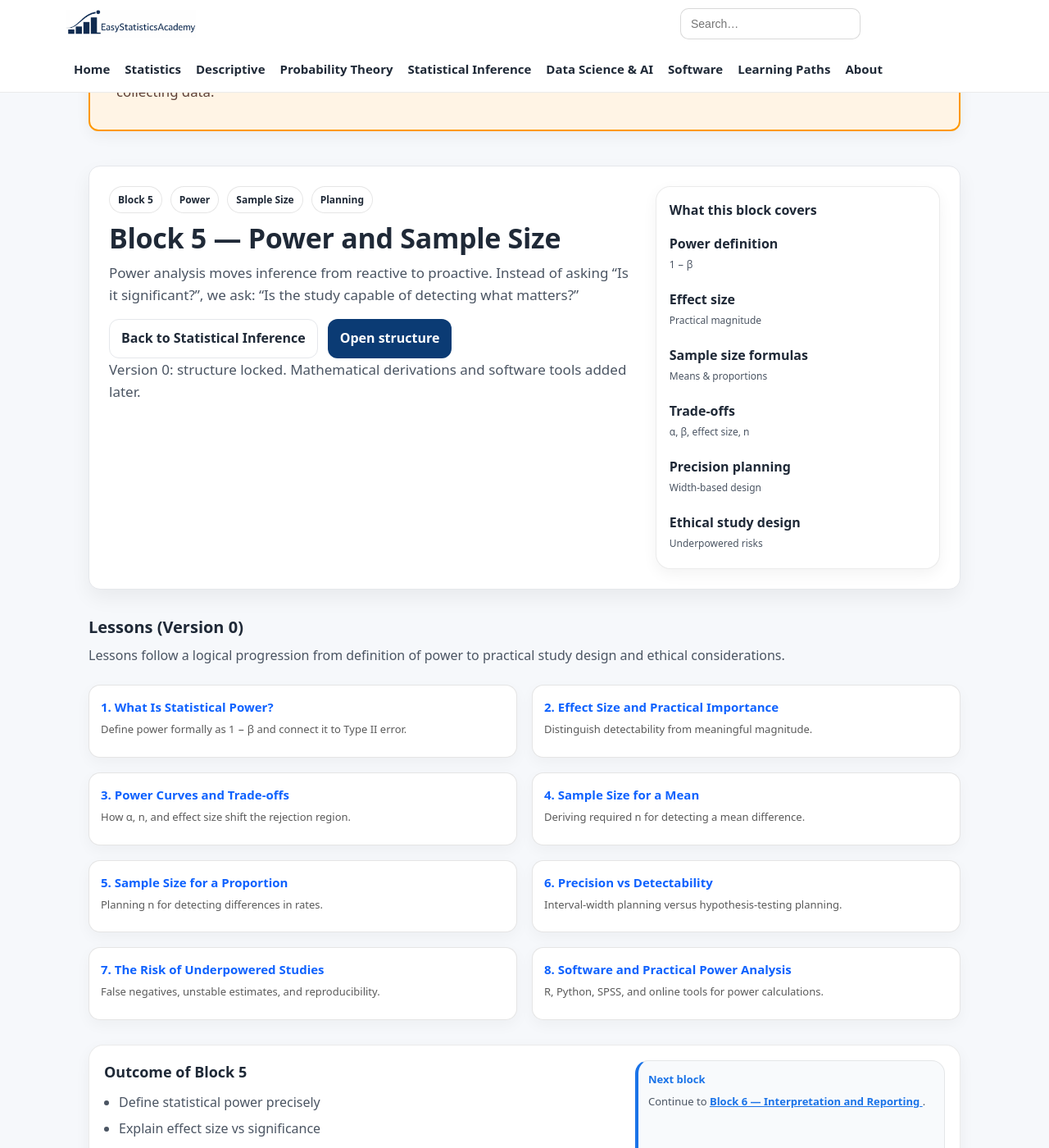
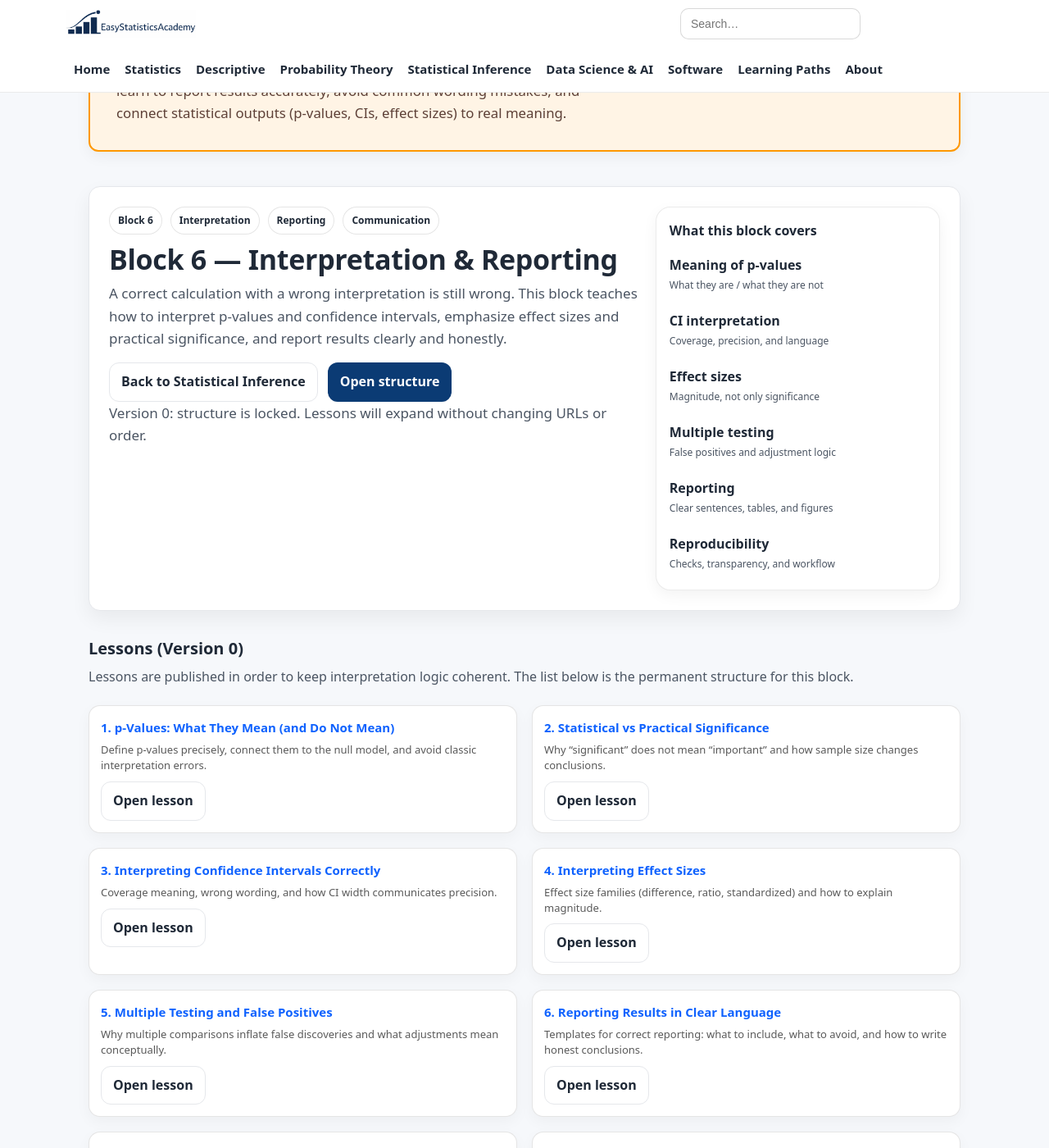
Before and after one commit to ammar-homaida-statistics/easystatisticsacademy, a Jekyll site: the page built from inference/interpretation-reporting/index.md, in a window 1280 px wide and 1400 px high, scrolled down 283 px. Shown: the whole window at 82% size. Built offline with Jekyll 4.4.1, drawn with Linux system fonts in a browser that asks for light colours; our own code applies the rules of GitHub Pages for plain Markdown files; some of the changed text lies outside the part shown.

Commit message:
Update and correct the structure

```diff
--- a/inference/interpretation-reporting/index.md
+++ b/inference/interpretation-reporting/index.md
@@ -1,12 +1,12 @@
 <!-- =========================================================
-BLOCK 5 — POWER AND SAMPLE SIZE
-File: /inference/power-sample-size/index.md
+BLOCK 6 — INTERPRETATION & REPORTING
+File: /inference/interpretation-reporting/index.md
 ========================================================= -->
 ---
 layout: default
-title: Block 5 — Power and Sample Size
-description: Learn how statistical power works, how sample size determines precision and detectability, and how to plan studies responsibly.
-permalink: /inference/power-sample-size/
+title: Block 6 — Interpretation & Reporting
+description: Interpret and report inference correctly: what p-values and confidence intervals mean, effect sizes, practical significance, multiple testing, and clear scientific communication.
+permalink: /inference/interpretation-reporting/
 sidebar: false
 ---
 
@@ -18,41 +18,41 @@ sidebar: false
         🚧 This Block Is Under Construction
       </h2>
       <p style="margin:0; font-size:1.05rem; color:#5d4037; line-height:1.6;">
-        This block explains how statistical power works, how sample size controls
-        detectability and precision, and how to design studies responsibly before collecting data.
+        This block focuses on the hardest part of inference: <strong>interpretation</strong>.
+        You will learn to report results accurately, avoid common wording mistakes,
+        and connect statistical outputs (p-values, CIs, effect sizes) to real meaning.
       </p>
     </div>
   </div>
 </section>
 
-<!-- Update last visited block -->
+<!-- ✅ Update "last visited block" -->
 <script>
-(function () {
-  var KEY = "esa_continue_inference_last_block_v0";
-  localStorage.setItem(KEY, JSON.stringify({
-    url: "/inference/power-sample-size/",
-    label: "Block 5 — Power and Sample Size",
-    ts: Date.now()
-  }));
-})();
+  (function () {
+    var KEY = "esa_continue_inference_last_block_v0";
+    localStorage.setItem(KEY, JSON.stringify({
+      url: "/inference/interpretation-reporting/",
+      label: "Block 6 — Interpretation & Reporting",
+      ts: Date.now()
+    }));
+  })();
 </script>
 
 <section class="hero hero-section">
   <div class="hero-card hero-split">
     <div class="hero-copy">
       <div class="badge-row">
-        <span class="badge">Block 5</span>
-        <span class="badge">Power</span>
-        <span class="badge">Sample Size</span>
-        <span class="badge">Planning</span>
+        <span class="badge">Block 6</span>
+        <span class="badge">Interpretation</span>
+        <span class="badge">Reporting</span>
+        <span class="badge">Communication</span>
       </div>
 
-      <h1>Block 5 — Power and Sample Size</h1>
-
+      <h1>Block 6 — Interpretation &amp; Reporting</h1>
       <p class="lead">
-        Power analysis moves inference from reactive to proactive.
-        Instead of asking “Is it significant?”, we ask:
-        “Is the study capable of detecting what matters?”
+        A correct calculation with a wrong interpretation is still wrong.
+        This block teaches how to interpret p-values and confidence intervals,
+        emphasize effect sizes and practical significance, and report results clearly and honestly.
       </p>
 
       <div class="hero-actions">
@@ -61,7 +61,7 @@ sidebar: false
       </div>
 
       <p class="muted-mini">
-        Version 0: structure locked. Mathematical derivations and software tools added later.
+        Version 0: structure is locked. Lessons will expand without changing URLs or order.
       </p>
     </div>
 
@@ -69,24 +69,25 @@ sidebar: false
       <div class="panel-card">
         <h2 class="panel-title">What this block covers</h2>
         <ul class="quickstart" style="list-style:none; padding-left:0; margin:0;">
-          <li style="margin:.35rem 0;"><strong>Power definition</strong><span class="meta">1 − β</span></li>
-          <li style="margin:.35rem 0;"><strong>Effect size</strong><span class="meta">Practical magnitude</span></li>
-          <li style="margin:.35rem 0;"><strong>Sample size formulas</strong><span class="meta">Means & proportions</span></li>
-          <li style="margin:.35rem 0;"><strong>Trade-offs</strong><span class="meta">α, β, effect size, n</span></li>
-          <li style="margin:.35rem 0;"><strong>Precision planning</strong><span class="meta">Width-based design</span></li>
-          <li style="margin:.35rem 0;"><strong>Ethical study design</strong><span class="meta">Underpowered risks</span></li>
+          <li style="margin:.35rem 0;"><strong>Meaning of p-values</strong><span class="meta">What they are / what they are not</span></li>
+          <li style="margin:.35rem 0;"><strong>CI interpretation</strong><span class="meta">Coverage, precision, and language</span></li>
+          <li style="margin:.35rem 0;"><strong>Effect sizes</strong><span class="meta">Magnitude, not only significance</span></li>
+          <li style="margin:.35rem 0;"><strong>Multiple testing</strong><span class="meta">False positives and adjustment logic</span></li>
+          <li style="margin:.35rem 0;"><strong>Reporting</strong><span class="meta">Clear sentences, tables, and figures</span></li>
+          <li style="margin:.35rem 0;"><strong>Reproducibility</strong><span class="meta">Checks, transparency, and workflow</span></li>
         </ul>
       </div>
     </div>
   </div>
 </section>
 
-<section class="section" id="continue-reading-block5" style="display:none;">
+<!-- ✅ Continue Reading (lesson-level placeholder key for this block) -->
+<section class="section" id="continue-reading-block6" style="display:none;">
   <div class="callout">
     <div class="callout-copy">
       <h2>Continue reading</h2>
-      <p class="muted-mini" id="continue-reading-block5-label"></p>
-      <a class="btn" id="continue-reading-block5-btn" href="#">Continue</a>
+      <p class="muted-mini" id="continue-reading-block6-label" style="margin:0 0 .75rem 0;"></p>
+      <a class="btn" id="continue-reading-block6-btn" href="#">Continue</a>
     </div>
   </div>
 </section>
@@ -95,51 +96,83 @@ sidebar: false
   <div class="section-head">
     <h2>Lessons (Version 0)</h2>
     <p>
-      Lessons follow a logical progression from definition of power
-      to practical study design and ethical considerations.
+      Lessons are published in order to keep interpretation logic coherent.
+      The list below is the permanent structure for this block.
     </p>
   </div>
 
   <div class="grid grid-2">
 
+    <!-- Lesson 1 -->
     <div class="card lesson-card">
-      <h3><a href="/inference/power-sample-size/what-is-statistical-power/">1. What Is Statistical Power?</a></h3>
-      <p>Define power formally as 1 − β and connect it to Type II error.</p>
+      <h3><a href="/inference/interpretation-reporting/p-values-what-they-mean/">1. p-Values: What They Mean (and Do Not Mean)</a></h3>
+      <p>Define p-values precisely, connect them to the null model, and avoid classic interpretation errors.</p>
+      <div class="pill-row">
+        <a class="btn btn-outline" href="/inference/interpretation-reporting/p-values-what-they-mean/">Open lesson</a>
+      </div>
     </div>
 
+    <!-- Lesson 2 -->
     <div class="card lesson-card">
-      <h3><a href="/inference/power-sample-size/effect-size-and-practical-importance/">2. Effect Size and Practical Importance</a></h3>
-      <p>Distinguish detectability from meaningful magnitude.</p>
+      <h3><a href="/inference/interpretation-reporting/statistical-vs-practical-significance/">2. Statistical vs Practical Significance</a></h3>
+      <p>Why “significant” does not mean “important” and how sample size changes conclusions.</p>
+      <div class="pill-row">
+        <a class="btn btn-outline" href="/inference/interpretation-reporting/statistical-vs-practical-significance/">Open lesson</a>
+      </div>
     </div>
 
+    <!-- Lesson 3 -->
     <div class="card lesson-card">
-      <h3><a href="/inference/power-sample-size/power-curve-and-tradeoffs/">3. Power Curves and Trade-offs</a></h3>
-      <p>How α, n, and effect size shift the rejection region.</p>
+      <h3><a href="/inference/interpretation-reporting/interpreting-confidence-intervals/">3. Interpreting Confidence Intervals Correctly</a></h3>
+      <p>Coverage meaning, wrong wording, and how CI width communicates precision.</p>
+      <div class="pill-row">
+        <a class="btn btn-outline" href="/inference/interpretation-reporting/interpreting-confidence-intervals/">Open lesson</a>
+      </div>
     </div>
 
+    <!-- Lesson 4 -->
     <div class="card lesson-card">
-      <h3><a href="/inference/power-sample-size/sample-size-for-mean/">4. Sample Size for a Mean</a></h3>
-      <p>Deriving required n for detecting a mean difference.</p>
+      <h3><a href="/inference/interpretation-reporting/interpreting-effect-sizes/">4. Interpreting Effect Sizes</a></h3>
+      <p>Effect size families (difference, ratio, standardized) and how to explain magnitude.</p>
+      <div class="pill-row">
+        <a class="btn btn-outline" href="/inference/interpretation-reporting/interpreting-effect-sizes/">Open lesson</a>
+      </div>
     </div>
 
+    <!-- Lesson 5 -->
     <div class="card lesson-card">
-      <h3><a href="/inference/power-sample-size/sample-size-for-proportion/">5. Sample Size for a Proportion</a></h3>
-      <p>Planning n for detecting differences in rates.</p>
+      <h3><a href="/inference/interpretation-reporting/multiple-testing-and-false-positives/">5. Multiple Testing and False Positives</a></h3>
+      <p>Why multiple comparisons inflate false discoveries and what adjustments mean conceptually.</p>
+      <div class="pill-row">
+        <a class="btn btn-outline" href="/inference/interpretation-reporting/multiple-testing-and-false-positives/">Open lesson</a>
+      </div>
     </div>
 
+    <!-- Lesson 6 -->
     <div class="card lesson-card">
-      <h3><a href="/inference/power-sample-size/precision-vs-detectability/">6. Precision vs Detectability</a></h3>
-      <p>Interval-width planning versus hypothesis-testing planning.</p>
+      <h3><a href="/inference/interpretation-reporting/reporting-results-clear-language/">6. Reporting Results in Clear Language</a></h3>
+      <p>Templates for correct reporting: what to include, what to avoid, and how to write honest conclusions.</p>
+      <div class="pill-row">
+        <a class="btn btn-outline" href="/inference/interpretation-reporting/reporting-results-clear-language/">Open lesson</a>
+      </div>
     </div>
 
+    <!-- Lesson 7 -->
     <div class="card lesson-card">
-      <h3><a href="/inference/power-sample-size/underpowered-studies/">7. The Risk of Underpowered Studies</a></h3>
-      <p>False negatives, unstable estimates, and reproducibility.</p>
+      <h3><a href="/inference/interpretation-reporting/tables-figures-and-visual-communication/">7. Tables, Figures, and Visual Communication</a></h3>
+      <p>How to present inference results visually: CI plots, effect plots, and common visualization traps.</p>
+      <div class="pill-row">
+        <a class="btn btn-outline" href="/inference/interpretation-reporting/tables-figures-and-visual-communication/">Open lesson</a>
+      </div>
     </div>
 
+    <!-- Lesson 8 -->
     <div class="card lesson-card">
-      <h3><a href="/inference/power-sample-size/software-and-power-analysis/">8. Software and Practical Power Analysis</a></h3>
-      <p>R, Python, SPSS, and online tools for power calculations.</p>
+      <h3><a href="/inference/interpretation-reporting/reproducibility-and-analysis-checklist/">8. Reproducibility and an Analysis Checklist</a></h3>
+      <p>A practical checklist: assumptions, sensitivity, documentation, and reproducible reporting habits.</p>
+      <div class="pill-row">
+        <a class="btn btn-outline" href="/inference/interpretation-reporting/reproducibility-and-analysis-checklist/">Open lesson</a>
+      </div>
     </div>
 
   </div>
@@ -148,12 +181,12 @@ sidebar: false
 <section class="section section-slim">
   <div class="callout">
     <div class="callout-copy">
-      <h2>Outcome of Block 5</h2>
+      <h2>Outcome of Block 6</h2>
       <ul class="bullets">
-        <li>Define statistical power precisely</li>
-        <li>Explain effect size vs significance</li>
-        <li>Plan required sample sizes</li>
-        <li>Understand ethical implications of underpowered research</li>
+        <li>Interpret p-values and CIs correctly using precise language</li>
+        <li>Separate statistical significance from practical importance</li>
+        <li>Report effect sizes and uncertainty clearly</li>
+        <li>Avoid common reporting traps and improve reproducibility</li>
       </ul>
     </div>
 
@@ -162,33 +195,35 @@ sidebar: false
         <div class="mini-title" style="color:#1a73e8;">Next block</div>
         <div class="mini-body">
           Continue to
-          <a href="/inference/interpretation-reporting/" style="color:#1a73e8; text-decoration:underline;">
-            <strong>Block 6 — Interpretation and Reporting</strong>
+          <a href="/inference/assumptions-robustness/" style="color:#1a73e8; text-decoration:underline;">
+            <strong>Block 7 — Assumptions & Robustness</strong>
           </a>.
         </div>
       </div>
     </div>
+
   </div>
 </section>
 
+<!-- ✅ Continue Reading Script (lesson-level) -->
 <script>
-(function () {
-  var KEY = "esa_continue_inference_power_sample_size_lesson_v0";
-  var raw = localStorage.getItem(KEY);
-  if (!raw) return;
+  (function () {
+    var KEY = "esa_continue_inference_interpretation_reporting_lesson_v0";
+    var raw = localStorage.getItem(KEY);
+    if (!raw) return;
 
-  try {
-    var data = JSON.parse(raw);
-    if (!data || !data.url || !data.label) return;
+    try {
+      var data = JSON.parse(raw);
+      if (!data || !data.url || !data.label) return;
 
-    var wrap = document.getElementById("continue-reading-block5");
-    var label = document.getElementById("continue-reading-block5-label");
-    var btn = document.getElementById("continue-reading-block5-btn");
-    if (!wrap || !label || !btn) return;
+      var wrap = document.getElementById("continue-reading-block6");
+      var label = document.getElementById("continue-reading-block6-label");
+      var btn = document.getElementById("continue-reading-block6-btn");
+      if (!wrap || !label || !btn) return;
 
-    label.innerHTML = 'You last visited: <strong>' + data.label + '</strong>';
-    btn.href = data.url;
-    wrap.style.display = "block";
-  } catch (e) {}
-})();
+      label.innerHTML = 'You last visited: <strong>' + data.label + '</strong>';
+      btn.href = data.url;
+      wrap.style.display = "block";
+    } catch (e) {}
+  })();
 </script>
```
